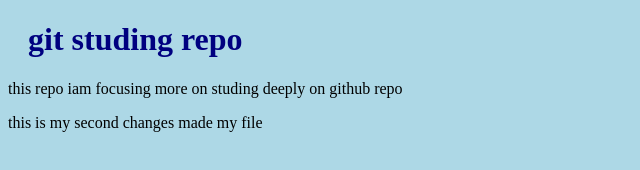
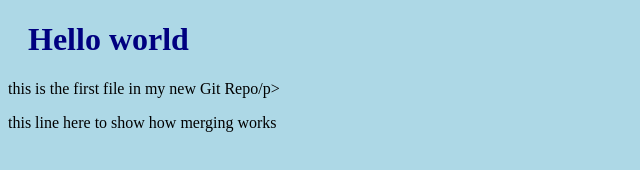
Before and after one commit to SajadYoosuf/hello-world, a plain HTML site: page index.html in a window 1280 px wide. Shown: the whole page, without its empty margins (0-640 px from the left). Drawn offline with Linux system fonts and the light colour scheme.

Commit message:
updated the index.html file with emergency fix

```diff
--- a/index.html
+++ b/index.html
@@ -3,12 +3,12 @@
 <head>
     <meta charset="UTF-8">
     <meta name="viewport" content="width=device-width, initial-scale=1.0">
-    <title>Git studing</title>
+    <title>Hello world</title>
     <link rel="stylesheet" href="bluestyle.css">
 </head>
 <body>
-    <h1>git studing repo</h1>
-    <p>this repo iam focusing more on studing deeply on github repo</p>
-    <p>this is my second changes made my file</p>
+    <h1>Hello world</h1>
+    <p>this is the first file in my new  Git Repo/p>
+    <p>this line here to show how merging works</p>
 </body>
 </html>
```
